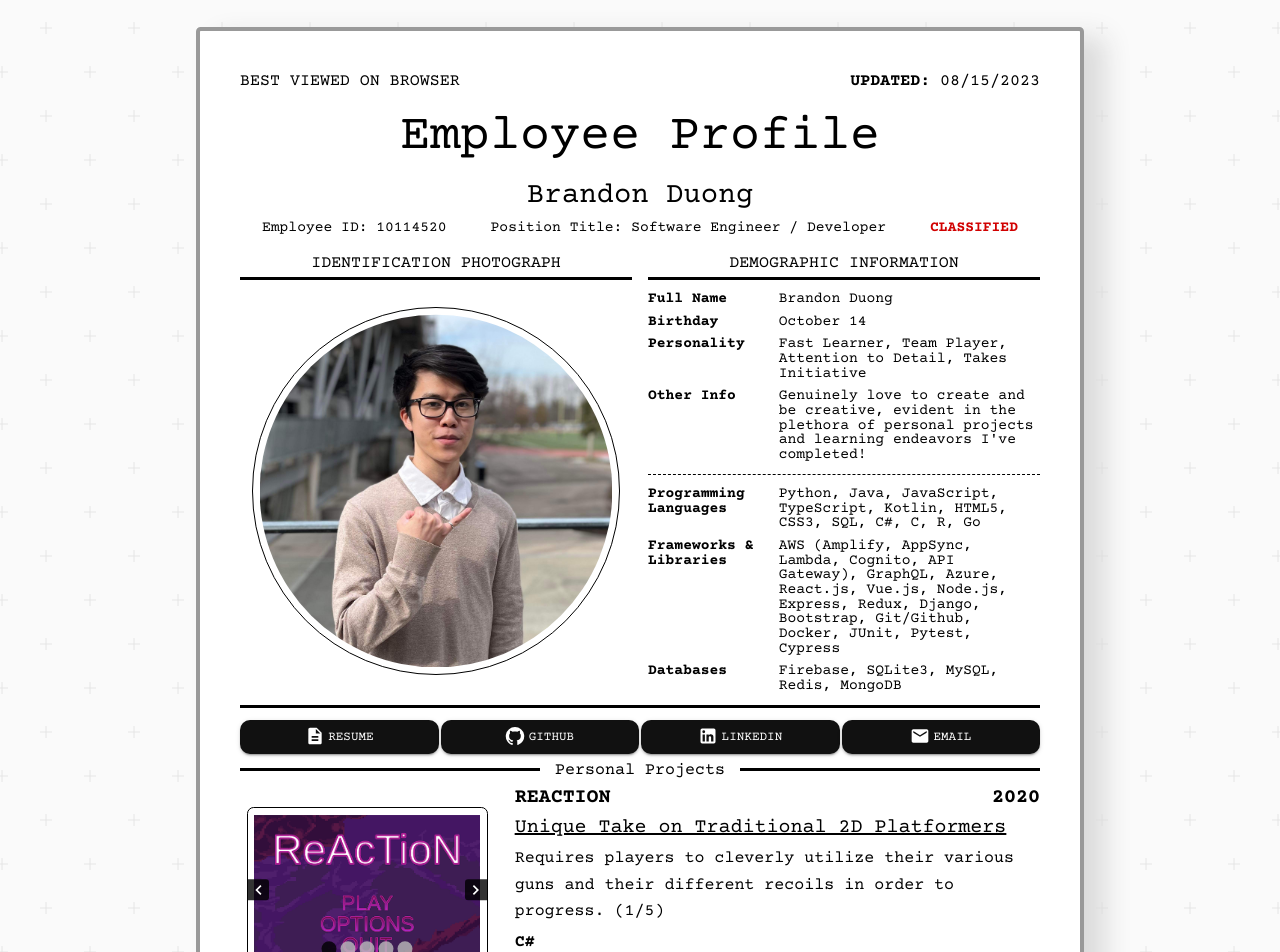
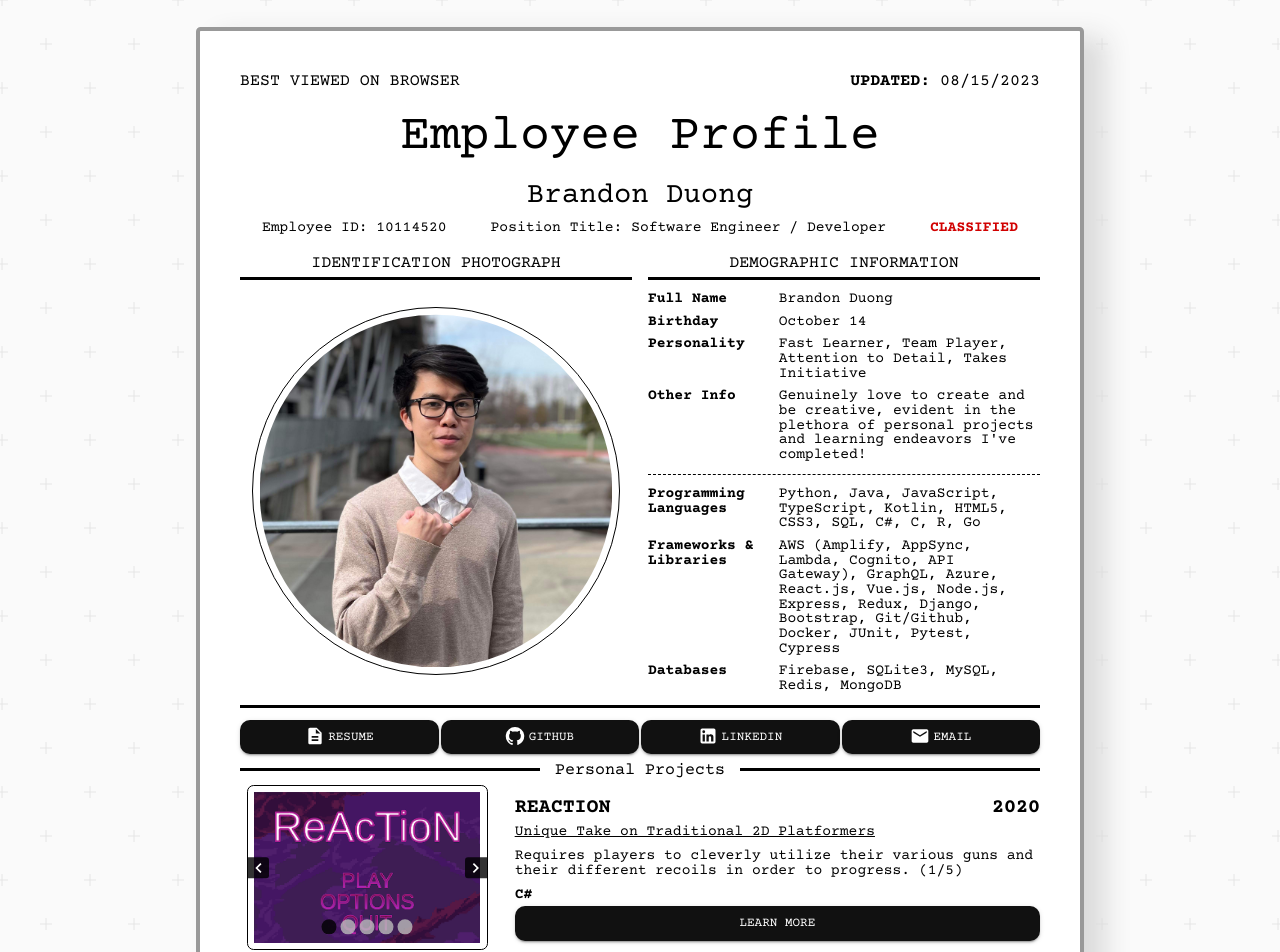
Before and after one commit to brandonduong/brandonduong-portfolio, a Next.js app: page / in a window 1280 px wide. Shown: the top 952 px of the page. Built offline with nearby package versions, Linux system fonts and the light colour scheme.

Commit message:
cleaned up deployment

```diff
--- a/components/Project.js
+++ b/components/Project.js
@@ -36,7 +36,8 @@ export default function Project({ project, info }) {
                 style={{ display: slide === index ? "" : "none" }}
               >
                 <Typography
-                  variant="h5"
+                  variant="p"
+                  gutterBottom
                   className={styles.listInfo}
                   style={{ textDecoration: "underline" }}
                 >
@@ -51,14 +52,18 @@ export default function Project({ project, info }) {
                 class={styles.fade}
                 style={{ display: slide === index ? "" : "none" }}
               >
-                <Typography variant="h6" className={styles.listInfo}>
+                <Typography
+                  variant="p"
+                  gutterBottom
+                  className={styles.listInfo}
+                >
                   {desc} ({index + 1}/{info.description.length})
                 </Typography>
               </div>
             ))}
           </Grid>
           <Grid item xs={12}>
-            <Typography variant="h6" className={styles.listInfo}>
+            <Typography variant="p" className={styles.listInfo}>
               <strong>{info.tech}</strong>
             </Typography>
           </Grid>
```
